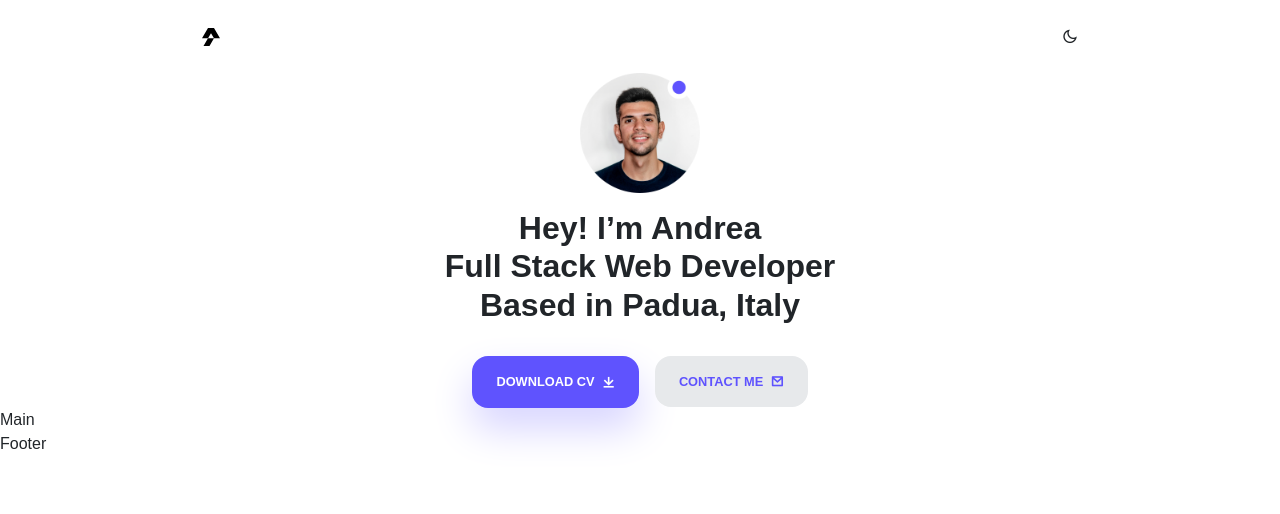
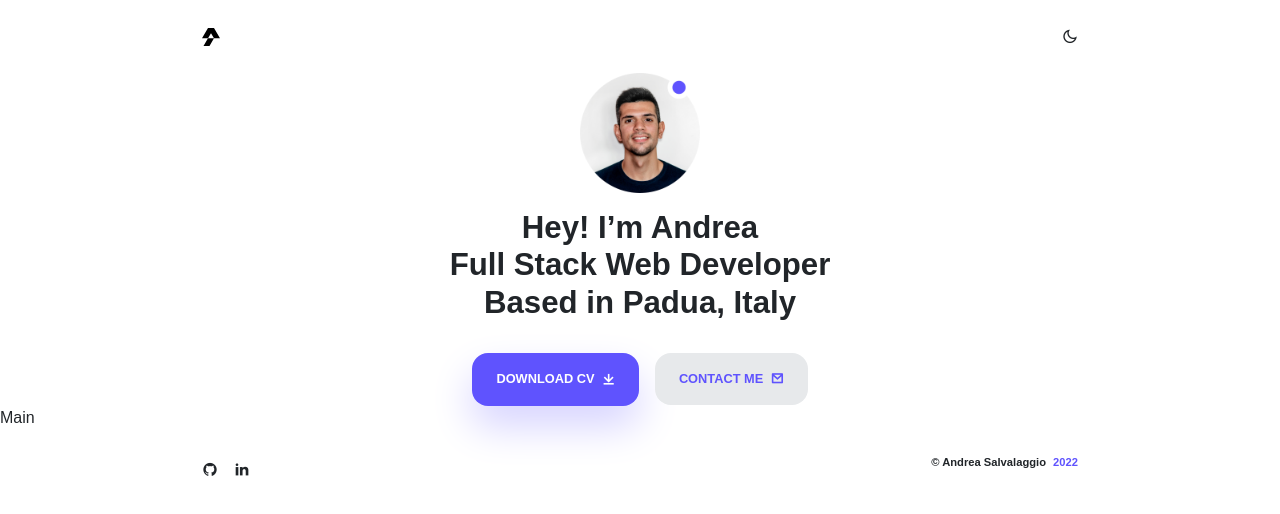
Before and after one commit to andrea-salvalaggio/my-portfolio, a Vue app: page / in a window 1280 px wide. Shown: the top 514 px of the page. Built offline with nearby package versions, Linux system fonts and the light colour scheme.

Commit message:
feat: :sparkles: Start creating the footer section

```diff
--- a/src/components/Footer/FooterComponent.vue
+++ b/src/components/Footer/FooterComponent.vue
@@ -1,6 +1,16 @@
 <template>
-  <div>
-    Footer
+  <div class="container px-lg-5">
+    <div class="row px-md-4 px-lg-5">
+      <div class="col-12 d-flex justify-content-between align-items-center py-4 px-5">
+        <div class="icon">
+          <i class="ri-github-fill"></i>
+          <i class="ri-linkedin-fill ps-3"></i>
+        </div>
+        <div>
+          <p class="copyright">© Andrea Salvalaggio <span class="ps-1">2022</span></p>
+        </div>
+      </div>
+    </div>
   </div>
 </template>
 
@@ -10,6 +20,22 @@ export default {
 }
 </script>
 
-<style>
+<style lang="scss" scoped>
+@import "../../../styles/variables.scss";
 
+.icon {
+  &:hover {
+    color: $primaryColorBrand;
+    cursor: pointer;
+  }
+}
+
+.copyright{
+  font-size: $smallFontSize;
+  font-weight: $smallFontWeight;
+
+  span{
+    color: $primaryColorBrand;
+  }
+}
 </style>
--- a/styles/variables.scss
+++ b/styles/variables.scss
@@ -21,7 +21,7 @@ $primaryColorShadowLight: 0 20px 40px #d6d3ff;
 $bodyFont: 'Outfit', sans-serif;
 
 // Font Size
-$h2FontSize: 2rem;
+$h2FontSize: 1.95rem;
 $h3FontSize: 1rem;
 $normalFontSize: .8rem;
 $smallFontSize: .7rem;
```
